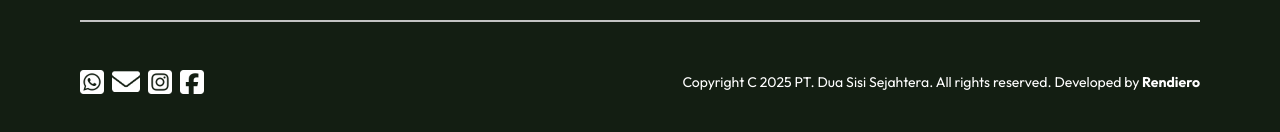
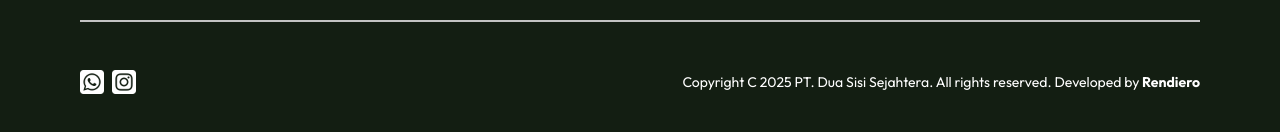
Before and after one commit to rendiero25/DuasisiWebsite, a React (Vite) app: page /kontak-kami in a window 1280 px wide. Shown: the part 1663-1795 px from the top of the page. Built offline with nearby package versions, Linux system fonts and the light colour scheme.

Commit message:
revisi footer done

```diff
--- a/src/components/Footer.jsx
+++ b/src/components/Footer.jsx
@@ -42,10 +42,13 @@ const Footer = () => {
 
                 <div className="flex flex-col xl:flex-row justify-between items-center gap-4 w-full">
                     <div className="flex flex-row justify-center items-center gap-2">
-                        <img src={IconWA} alt="icon-wa" className="w-6"/>
-                        <img src={IconMail} alt="icon-wa" className="w-7"/>
-                        <img src={IconIG} alt="icon-ig" className="w-6"/>
-                        <img src={IconFB} alt="icon-fb" className="w-6"/>
+                        <a href="https://wa.me/6289539336946?text=Halo%20Duasisi%20Sejahtera,%20Saya%20ingin%20konsultasi%20lebih%20lanjut">
+                            <img src={IconWA} alt="icon-wa" className="w-6" />
+                        </a>
+
+                        <a href="https://www.instagram.com/duasisisejahtera">
+                            <img src={IconIG} alt="icon-ig" className="w-6"/>
+                        </a>
                     </div>
 
                     <p className="text-white text-sm font-reguler text-center xl:text-right">
```
